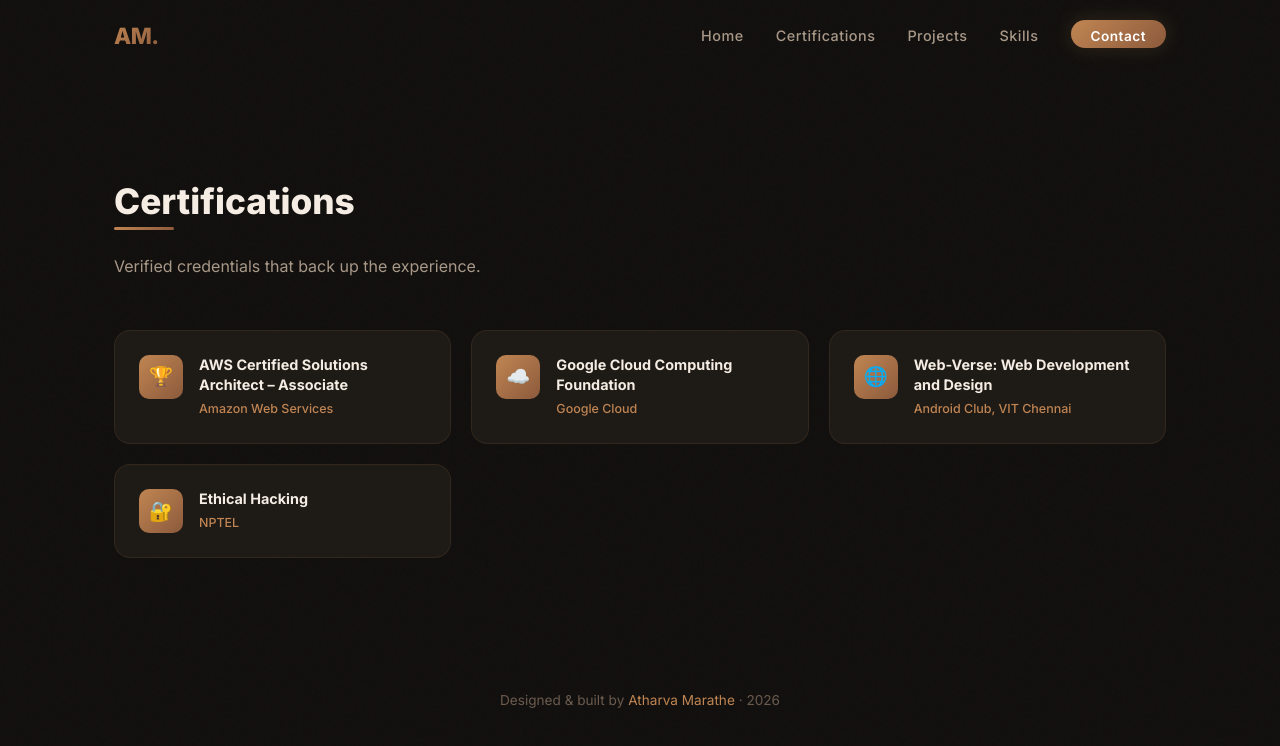
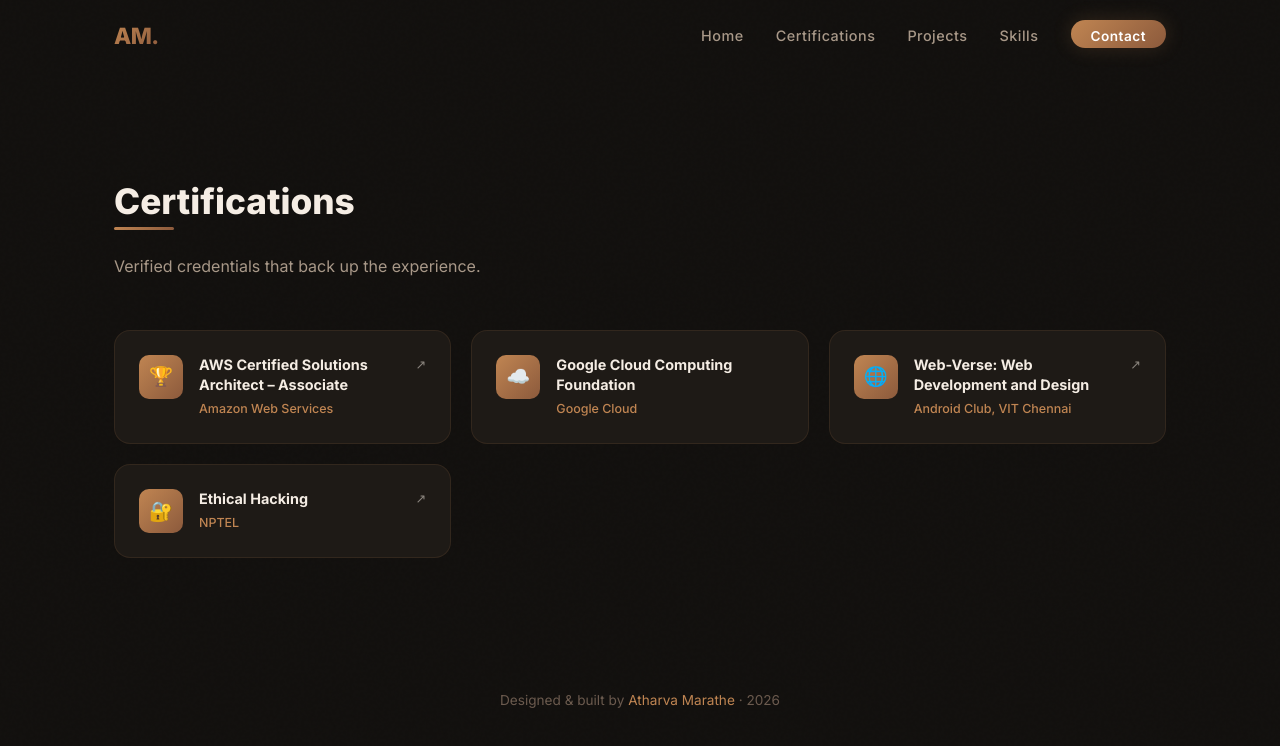
Before and after one commit to AtharvaMarathe1/Portfolio_website, a React (Vite) app: page /certifications in a window 1280 px wide. Shown: the top 746 px of the page. Built offline with nearby package versions, Linux system fonts and the light colour scheme.

Commit message:
certifications page updated

```diff
--- a/src/App.jsx
+++ b/src/App.jsx
@@ -8,10 +8,6 @@
 import { DATA, useScrollReveal } from './data';
 import './App.css';
 
-/* ═══════════════════════════════════════════════════════════
-   HOME PAGE COMPONENTS (Inline)
-═══════════════════════════════════════════════════════════ */
-/* ...(truncating intermediate unchanged code for replacement logic)... */
 
 function Hero() {
   return (
@@ -194,9 +190,9 @@
   return (
     <main>
       <Hero />
+      <Education />
+      <Experience />
       <About />
-      <Experience />
-      <Education />
     </main>
   );
 }
--- a/src/Components/CertificationsPage.jsx
+++ b/src/Components/CertificationsPage.jsx
@@ -12,15 +12,37 @@
             <p className="section-subtitle">Verified credentials that back up the experience.</p>
           </div>
           <div className="certs-grid">
-            {DATA.certifications.map((c) => (
-              <div className="cert-card" key={c.name}>
-                <div className="cert-icon">{c.icon}</div>
-                <div>
-                  <div className="cert-name">{c.name}</div>
-                  <div className="cert-issuer">{c.issuer}</div>
+            {DATA.certifications.map((c) => {
+              const CardContent = (
+                <>
+                  <div className="cert-icon">{c.icon}</div>
+                  <div style={{ flex: 1 }}>
+                    <div className="cert-name">{c.name}</div>
+                    <div className="cert-issuer">{c.issuer}</div>
+                  </div>
+                  {c.link && c.link !== '#' && (
+                    <div style={{ opacity: 0.5, fontSize: '0.8rem' }}>↗</div>
+                  )}
+                </>
+              );
+
+              return c.link ? (
+                <a
+                  href={c.link}
+                  target="_blank"
+                  rel="noreferrer"
+                  className="cert-card"
+                  key={c.name}
+                  style={{ textDecoration: 'none', color: 'inherit' }}
+                >
+                  {CardContent}
+                </a>
+              ) : (
+                <div className="cert-card" key={c.name}>
+                  {CardContent}
                 </div>
-              </div>
-            ))}
+              );
+            })}
           </div>
         </div>
       </section>
--- a/src/data.js
+++ b/src/data.js
@@ -104,10 +104,10 @@
   ],
 
   certifications: [
-    { icon: '🏆', name: 'AWS Certified Solutions Architect – Associate', issuer: 'Amazon Web Services' },
-    { icon: '☁️', name: 'Google Cloud Computing Foundation', issuer: 'Google Cloud' },
-    { icon: '🌐', name: 'Web-Verse: Web Development and Design', issuer: 'Android Club, VIT Chennai' },
-    { icon: '🔐', name: 'Ethical Hacking', issuer: 'NPTEL' },
+    { icon: '🏆', name: 'AWS Certified Solutions Architect – Associate', issuer: 'Amazon Web Services', link: 'AWS Certified Solutions Architect - Associate certificate.pdf' },
+    { icon: '☁️', name: 'Google Cloud Computing Foundation', issuer: 'Google Cloud', link: '#' },
+    { icon: '🌐', name: 'Web-Verse: Web Development and Design', issuer: 'Android Club, VIT Chennai', link: 'AtharvaSSCCertificate.jpg' },
+    { icon: '🔐', name: 'Ethical Hacking', issuer: 'NPTEL', link: "C:/Users/athar/Downloads/AtharvaSSCCertificate.jpg" },
   ],
 
   education: [
```
Also changed, not shown: AtharvaSSCCertificate.jpg (added), 1 other file (tests, documents, lock files or other folders).
